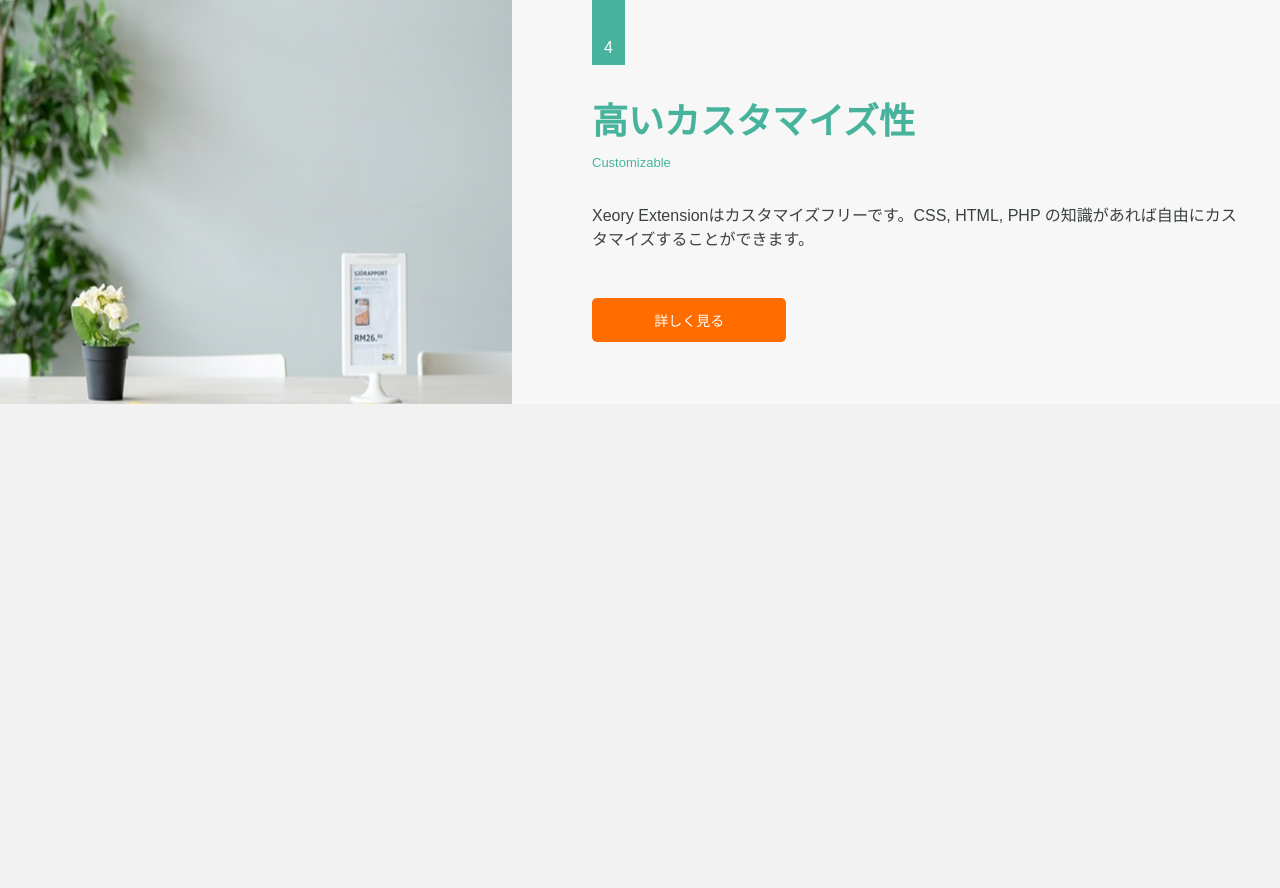
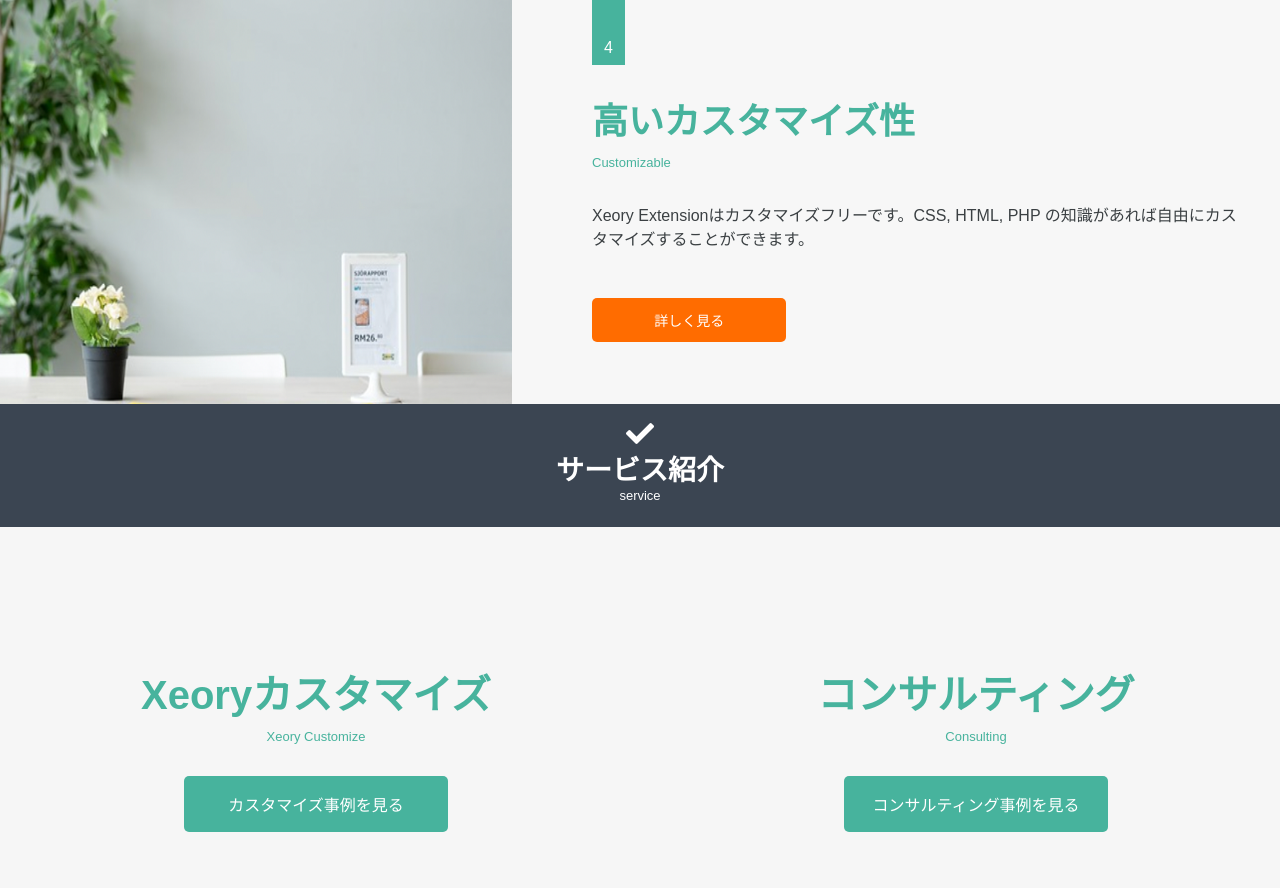
Before and after one commit to maekawatatsuya1217/front-end-app, a Rails app: page /tops/fifth_content in a window 1280 px wide. Shown: the part 3155-4043 px from the top of the page. Before the commit the page ends 3559 px from the top, so only its background shows below. Run offline with Rails 7, Linux system fonts and the light colour scheme; style sheets or scripts are compiled from the project's sources.

Commit message:
サービス部分の作成

```diff
--- a/app/assets/stylesheets/fifth_content.scss
+++ b/app/assets/stylesheets/fifth_content.scss
@@ -223,3 +223,66 @@
     background: #ffb885;
     color: #fff;
 }
+
+
+
+// サービス紹介
+
+.xeory_service_inner{
+    margin-left: -10%;
+    overflow: hidden;
+    display: flex;
+    flex-wrap: wrap;
+}
+
+.xeory_service_box{
+    width: 40%;
+    padding-top: 96px;
+    margin-left: 10%;
+    margin-bottom: 20px;
+    float: left;
+}
+
+.xeory_service_box2{
+    width: 40%;
+    padding-top: 96px;
+    margin-left: 10%;
+    margin-bottom: 20px;
+    float: right;
+}
+
+.xeory_service_ttl{
+    text-align: center;
+}
+
+.xeory_service_ttl h3{
+    color: #47B39D;
+    font-size: 40px;
+    margin-bottom: 8px;
+}
+
+.xeory_service_english{
+    color: #47B39D;
+    font-size: 13px;
+    margin-bottom: 32px;
+}
+
+.xeory_service_btn{
+    border-radius: 5px;
+    background: #47B39D;
+    color: #fff;
+    margin: 0 auto;
+    -webkit-transition: all ease-in-out .3s;
+    transition: all ease-in-out .3s;
+    opacity: 1;
+    display: block;
+    width: 50%;
+    padding: 16px 20px;
+    margin-bottom: 36px;
+    text-align: center;
+}
+
+.xeory_service_btn:hover{
+    background: #5cf0d2;
+    color: #fff;
+}
--- a/app/views/tops/fifth_content.html.erb
+++ b/app/views/tops/fifth_content.html.erb
@@ -209,6 +209,34 @@
       </section>
     <%# 特徴 %>
 
+    <%# サービス紹介 %>
+      <section class="xeory_feature_area">
+        <div class="xeory_feature_header">
+          <i class="fas fa-check"></i>
+          <h2>サービス紹介</h2>
+          <p>service</p>
+        </div>
+        <div class="xeory_feature_wrap">
+          <div class="xeory_service_inner">
+            <section class="xeory_service_box">
+              <div class="xeory_service_ttl">
+                <h3>Xeoryカスタマイズ</h3>
+                <p class="xeory_service_english">Xeory Customize</p>
+                <p class="xeory_service_btn">カスタマイズ事例を見る</p>
+              </div>
+            </section>
+            <section class="xeory_service_box2">
+              <div class="xeory_service_ttl">
+                <h3>コンサルティング</h3>
+                <p class="xeory_service_english">Consulting</p>
+                <p class="xeory_service_btn">コンサルティング事例を見る</p>
+              </div>
+            </section>
+          </div>
+        </div>
+      </section>
+    <%# サービス紹介 %>
+
   </div>
   <%# メイン %>
 
```
